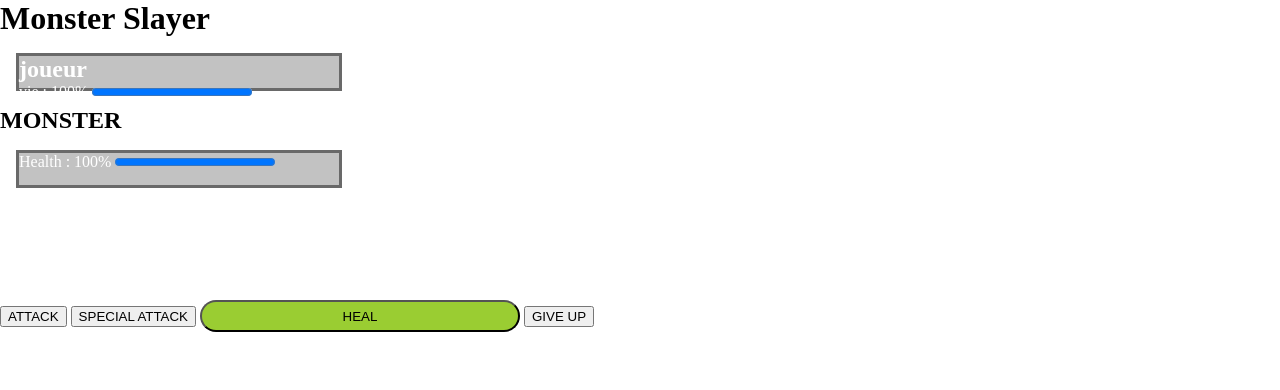
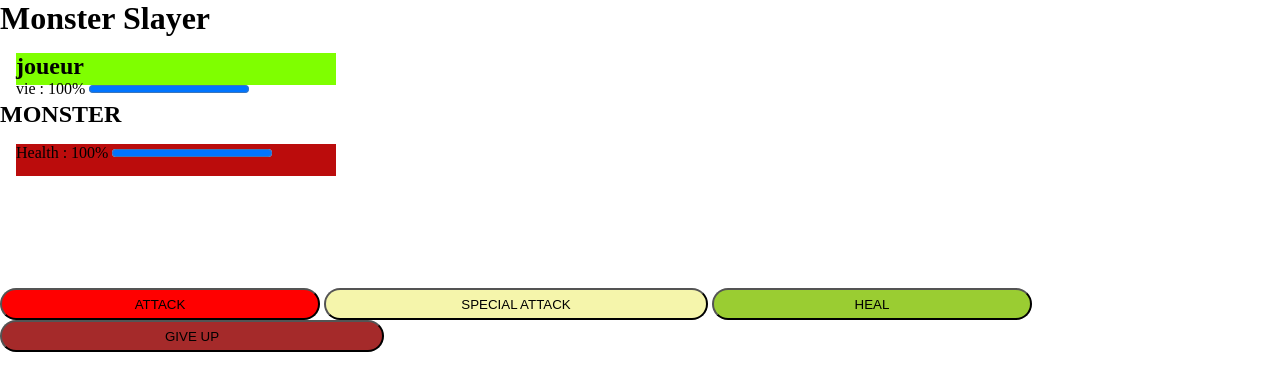
Before and after one commit to Layronne/MonsterSlayer, a plain HTML site: page index.html in a window 1280 px wide. Both pictures are taken after a click on the button "START NEW GAME". Drawn offline with Linux system fonts and the light colour scheme; files that its build step writes are made by us from their sources.

Commit message:
Update main.css

```diff
--- a/main.css
+++ b/main.css
@@ -1,4 +1,3 @@
-
 * {
     margin: 0;
     padding: none;
@@ -11,14 +10,14 @@
 }
 
 .player {
-    margin: 1em;
-    border: solid rgb(105, 105, 105);
-    color: white;
-    width: 25%;
-    height: 2rem;
-    background-color:rgb(194, 194, 194);
+ margin: 1em;
+ color: black;
+ width: 25%;
+ height: 2rem;
+ background-color: chartreuse;
 
 }
+
 
 .hpbarreplayer {
     background-color: yellowgreen;
@@ -32,11 +31,10 @@
 
 .monster {
     margin: 1em;
-    border: solid rgb(105, 105, 105);
-    color: white;
+    color: rgb(0, 0, 0);
     width: 25%;
     height: 2rem;
-    background-color:rgb(194, 194, 194);
+    background-color:rgb(187, 12, 12);
 }
 
 .hpbarremonster {
@@ -65,7 +63,7 @@
     border-radius: 2vh;
 }
 
-.attackbutton {
+.attack{
     background: red;
     width: 25%;
     height: 2rem;
@@ -73,7 +71,7 @@
 
 }
 
-.specialbutton {
+.specialAttack {
     background: rgb(245, 245, 171);
     width: 30%;
     height: 2rem;
@@ -89,7 +87,7 @@
 
 }
 
-.giveup {
+.giveUp {
     background: brown;
     width: 30%;
     height: 2rem;
@@ -104,3 +102,8 @@
     flex-direction: column;
     margin-top: 2rem;
 }
+
+li {
+    display: flex;
+    justify-content: center;
+}
```
